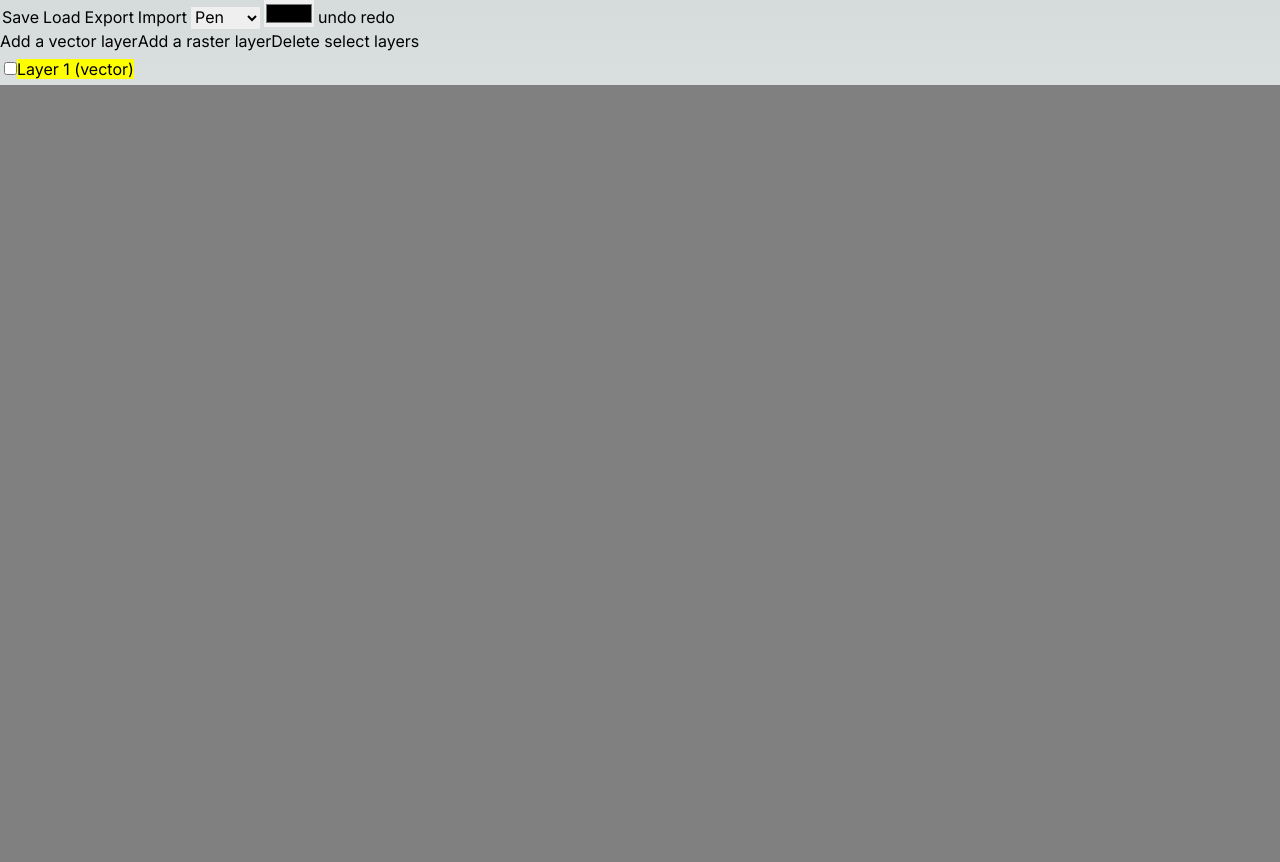
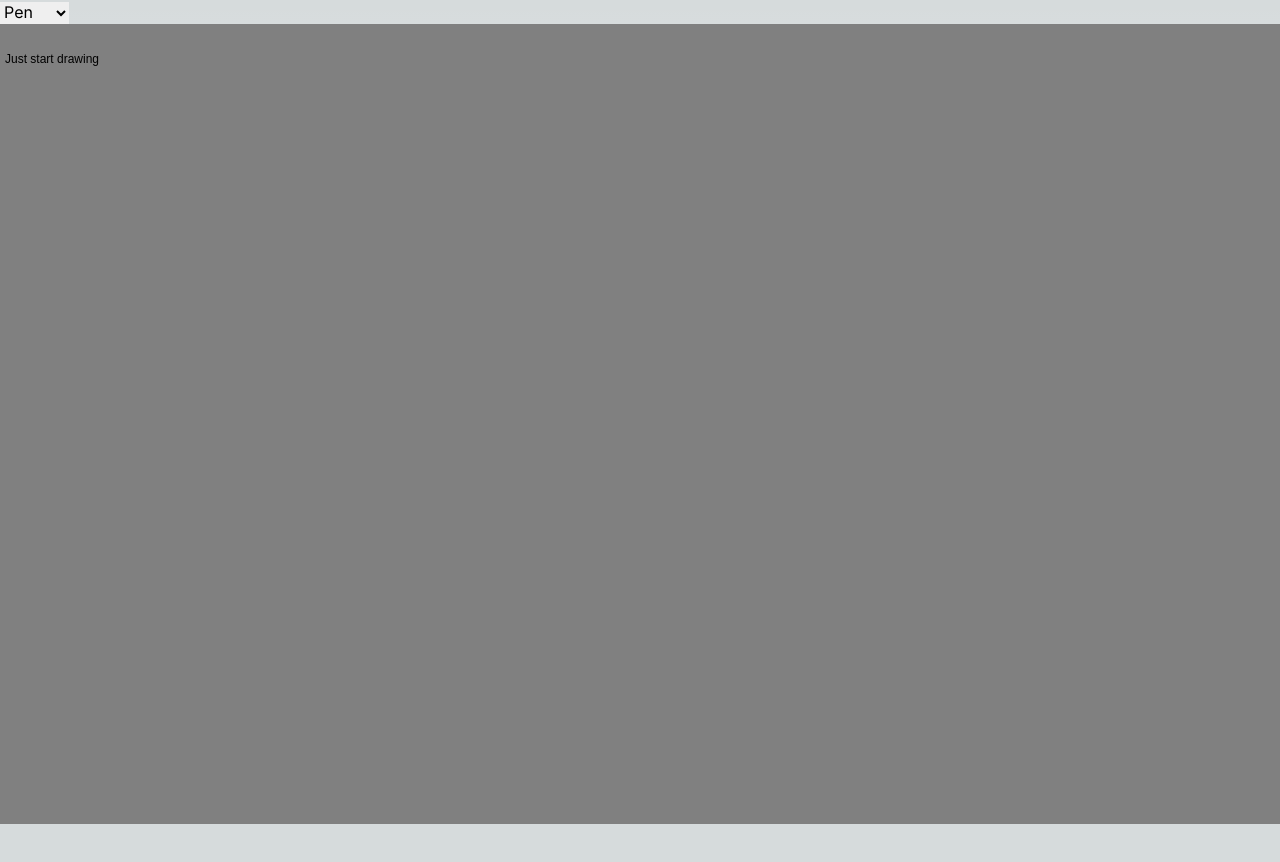
Before and after one commit to michael-freling/react_konva_simple_drawing, a Next.js app: page / in a window 1280 px wide. Shown: the top 862 px of the page. After the commit the page ends 824 px from the top, so only its background shows below. Built offline with nearby package versions, Linux system fonts and the light colour scheme.

Commit message:
redesign: implement a free draw

```diff
--- /dev/null
+++ b/src/app/application.tsx
@@ -0,0 +1,128 @@
+import Konva from "konva";
+import React from "react";
+import { Stage, Layer, Line, Text, Group } from "react-konva";
+
+enum LayerType {
+  Vector = "vector",
+}
+
+type LayerProps = {
+  id: string;
+  name: string;
+  type: LayerType;
+  isCurrent: true;
+};
+
+enum Tool {
+  Pen = "pen",
+  Eraser = "eraser",
+}
+
+type VectorLayerProps = LayerProps & {
+  lines: {
+    tool: Tool;
+    color: string;
+    points: number[];
+  }[];
+};
+
+function VectorLayer({ id, lines }: VectorLayerProps) {
+  return (
+    <Group key={id}>
+      {lines.map((line, i) => (
+        <Line
+          key={i}
+          points={line.points}
+          stroke={line.color}
+          strokeWidth={5}
+          tension={0.5}
+          lineCap="round"
+          lineJoin="round"
+          globalCompositeOperation={
+            line.tool === Tool.Eraser ? "destination-out" : "source-over"
+          }
+        />
+      ))}
+    </Group>
+  );
+}
+export default function App() {
+  const [layers, setLayers] = React.useState<VectorLayerProps[]>([
+    {
+      id: "layer-1",
+      name: "Layer 1",
+      type: LayerType.Vector,
+      isCurrent: true,
+      lines: [],
+    },
+  ]);
+
+  const [tool, setTool] = React.useState(Tool.Pen);
+  const [color] = React.useState("#00ff00");
+  const [isDrawing, setIsDrawing] = React.useState(false);
+
+  const currentLayer = layers.filter((layer) => layer.isCurrent)[0];
+  const currentLayerIndex = layers.findIndex((layer) => layer.isCurrent);
+
+  const handleMouseDown = (e: Konva.KonvaEventObject<MouseEvent>) => {
+    setIsDrawing(true);
+    const point = e.target.getStage()!.getPointerPosition()!;
+
+    layers[currentLayerIndex].lines.push({
+      tool,
+      color,
+      points: [point.x, point.y],
+    });
+    setLayers([...layers]);
+  };
+
+  const handleMouseMove = (e: Konva.KonvaEventObject<MouseEvent>) => {
+    // no drawing - skipping
+    if (!isDrawing) {
+      return;
+    }
+    const point = e.target.getStage()!.getPointerPosition()!;
+
+    const lines = currentLayer.lines;
+    let lastLine = lines[lines.length - 1];
+    lastLine.points = lastLine.points.concat([point.x, point.y]);
+
+    lines.splice(lines.length - 1, 1, lastLine);
+    layers[currentLayerIndex].lines = lines;
+    setLayers([...layers]);
+  };
+
+  const handleMouseUp = () => {
+    setIsDrawing(false);
+  };
+
+  return (
+    <div>
+      <select
+        value={tool}
+        onChange={(e) => {
+          setTool(e.target.value as Tool);
+        }}
+      >
+        <option value={Tool.Pen}>Pen</option>
+        <option value={Tool.Eraser}>Eraser</option>
+      </select>
+
+      <Stage
+        width={window.innerWidth}
+        height={window.innerHeight}
+        onMouseDown={handleMouseDown}
+        onMousemove={handleMouseMove}
+        onMouseup={handleMouseUp}
+        style={{ backgroundColor: "rgb(128, 128, 128)" }}
+      >
+        <Layer>
+          <Text text="Just start drawing" x={5} y={30} />
+          {layers.map((layer) => (
+            <VectorLayer key={layer.id} {...layer} />
+          ))}
+        </Layer>
+      </Stage>
+    </div>
+  );
+}
--- a/src/app/page.tsx
+++ b/src/app/page.tsx
@@ -3,7 +3,8 @@
 import dynamic from "next/dynamic";
 
 // https://nextjs.org/docs/app/building-your-application/optimizing/lazy-loading#nextdynamic
-const ClientApp = dynamic(() => import("./app"), {
+// const ClientApp = dynamic(() => import("./prototype"), {
+const ClientApp = dynamic(() => import("./application"), {
   ssr: false,
 });
 
```
Also changed, not shown: src/app/prototype.tsx (line endings or trailing spaces).
